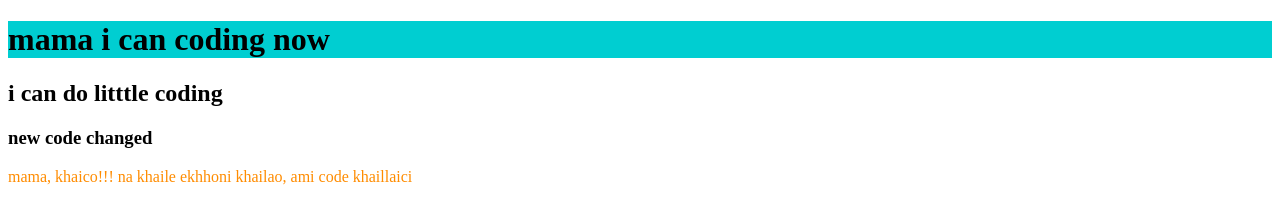
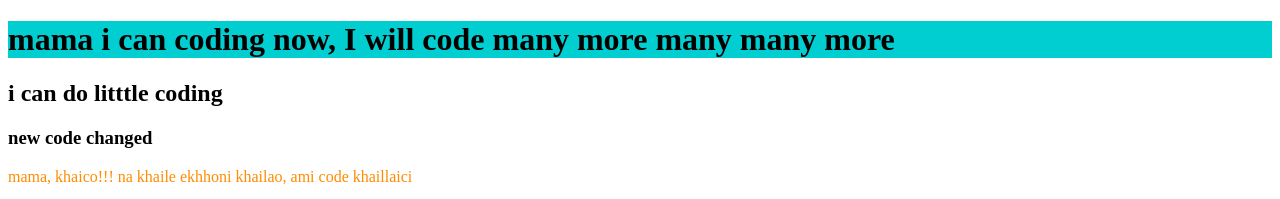
Before and after one commit to AnimeshRoy95/my-second-repo, a plain HTML site: page index.html in a window 1280 px wide. Shown: the top 199 px of the page. Drawn offline with Linux system fonts and the light colour scheme.

Commit message:
few changes in h1

```diff
--- a/index.html
+++ b/index.html
@@ -8,7 +8,7 @@
     <link rel="stylesheet" href="style.css">
 </head>
 <body>
-    <h1>mama i can coding now</h1>
+    <h1>mama i can coding now, I will code many more many many more</h1>
     <h2>i can do litttle coding</h2>
     <h3>new code changed</h3>
     <p>mama, khaico!!! na khaile ekhhoni khailao, ami code khaillaici</p>
```
